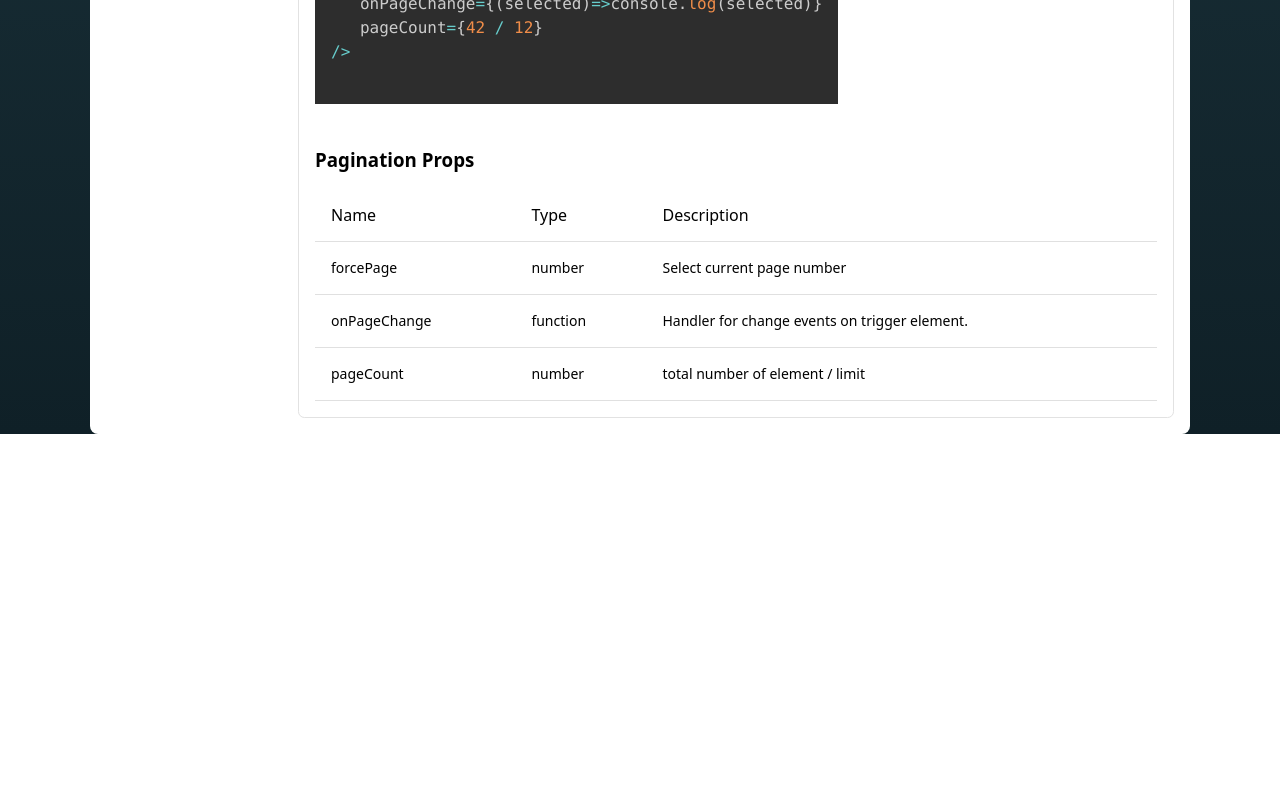
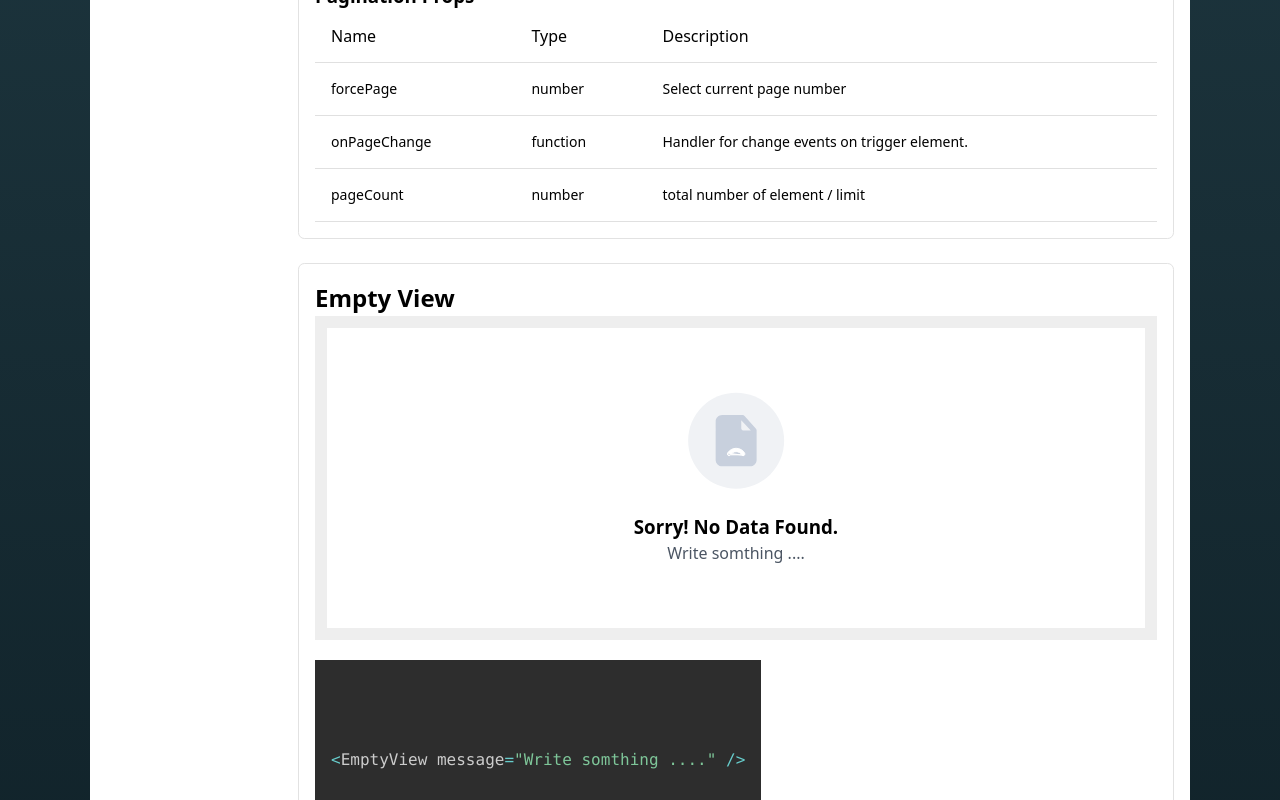
Before and after one commit to SaifulBashar/react-component-for-dummies, a Next.js app: page / in a window 1280 px wide. Shown: the part 2000-2800 px from the top of the page. Before the commit the page ends 2434 px from the top, so only its background shows below. Built offline with nearby package versions, Linux system fonts and the light colour scheme.

Commit message:
empty view

```diff
--- /dev/null
+++ b/components/EmptyView.tsx
@@ -0,0 +1,53 @@
+import styled from "@emotion/styled";
+
+const Container = styled.div`
+  display: flex;
+  flex-direction: column;
+  align-items: center;
+  justify-content: center;
+  min-height: 300px;
+  background: white;
+`;
+
+const Title = styled.h3`
+  font-weight: 600;
+`;
+const Subtitle = styled.p`
+  color: #4b5563;
+`;
+
+export default function EmptyView({
+  message,
+}: {
+  message?: string;
+}): JSX.Element {
+  return (
+    <Container>
+      <svg
+        width="97"
+        height="97"
+        viewBox="0 0 97 97"
+        fill="none"
+        xmlns="http://www.w3.org/2000/svg"
+      >
+        <circle cx="48.1406" cy="48.6855" r="48" fill="#F0F2F5" />
+        <path
+          fillRule="evenodd"
+          clipRule="evenodd"
+          d="M53.2602 28.1479L62.8397 38.4442H55.0881C54.0794 38.4442 53.2602 37.4688 53.2602 36.2682V28.1479ZM67.9571 36.7251L56.5779 23.9251C56.0941 23.3901 55.4054 23.0854 54.6835 23.0854H34.2035C30.5939 23.0854 27.6602 25.9578 27.6602 29.4854V67.8855C27.6602 71.4131 30.5939 74.2855 34.2035 74.2855H62.0768C65.6864 74.2855 68.6202 71.4131 68.6202 67.8855V38.4454C68.6202 37.808 68.3846 37.1962 67.9571 36.7251Z"
+          fill="#C8D0DD"
+        />
+        <path
+          d="M42.516 62.8181L42.516 62.8181C42.0407 63.6114 41.0123 63.8697 40.2186 63.394L42.516 62.8181ZM42.516 62.8181C43.6919 60.8555 45.8461 59.6349 48.134 59.6349C50.4285 59.6349 52.5857 60.8606 53.7601 62.8318L53.7602 62.8318M42.516 62.8181L53.7602 62.8318M53.7602 62.8318C54.0738 63.3581 54.6307 63.6496 55.2 63.6496C55.4922 63.6496 55.7882 63.573 56.0561 63.4134L56.0562 63.4134M53.7602 62.8318L56.0562 63.4134M56.0562 63.4134C56.8508 62.9398 57.1111 61.9119 56.6377 61.1173C54.8614 58.1358 51.6044 56.2852 48.134 56.2852C44.6734 56.2852 41.4211 58.1279 39.6426 61.0965L56.0562 63.4134ZM39.6426 61.0966C39.1672 61.89 39.4251 62.9186 40.2185 63.394L39.6426 61.0966Z"
+          fill="white"
+          stroke="white"
+        />
+      </svg>
+      <br />
+      <Title>Sorry! No Data Found.</Title>
+      <Subtitle>
+        {message ? message : "May be go to back or try something else."}
+      </Subtitle>
+    </Container>
+  );
+}
--- /dev/null
+++ b/components/sections/EmptyViewSection.tsx
@@ -0,0 +1,77 @@
+import { css } from "@emotion/css";
+import { Code } from "../Code";
+import { table_td, table_th } from "../../css/table";
+
+import EmptyView from "../EmptyView";
+
+const code = `
+
+
+<EmptyView message="Write somthing ...." />
+
+
+
+`;
+export function EmptyViewSection() {
+  return (
+    <div id="empty-section">
+      <div
+        className={css`
+          border: 1px solid rgb(226, 226, 226);
+          border-radius: 0.4rem;
+          padding: 1rem;
+        `}
+      >
+        <h2>Empty View</h2>
+        <div
+          className={css`
+            background-color: rgb(238, 238, 238);
+            padding: 12px;
+            margin-bottom: 12px;
+          `}
+        >
+          <EmptyView message="Write somthing ...." />
+        </div>
+        <div
+          className={css`
+            display: flex;
+          `}
+        >
+          <div
+            className={css`
+              min-height: 200px;
+              border-radius: 4px;
+            `}
+          >
+            <Code code={code} />
+          </div>
+        </div>
+        <br />
+
+        <h3>Props</h3>
+
+        <table
+          className={css`
+            min-width: 100%;
+            border-spacing: 0;
+          `}
+        >
+          <thead className="">
+            <tr className="">
+              <th className={table_th}>Name</th>
+              <th className={table_th}>Type</th>
+              <th className={table_th}>Description</th>
+            </tr>
+          </thead>
+          <tbody className="">
+            <tr className="da">
+              <td className={table_td}>message</td>
+              <td className={table_td}>string</td>
+              <td className={table_td}></td>
+            </tr>
+          </tbody>
+        </table>
+      </div>
+    </div>
+  );
+}
--- a/pages/_app.tsx
+++ b/pages/_app.tsx
@@ -13,12 +13,30 @@ const globalStyles = (
       }
       html,
       body {
+        line-height: 1.5;
         margin: 0;
         min-height: 100vh;
         font-family: ui-sans-serif, system-ui, -apple-system, BlinkMacSystemFont,
           "Segoe UI", Roboto, "Helvetica Neue", Arial, "Noto Sans", sans-serif,
           "Apple Color Emoji", "Segoe UI Emoji", "Segoe UI Symbol",
           "Noto Color Emoji";
+      }
+      blockquote,
+      dd,
+      dl,
+      figure,
+      h1,
+      h2,
+      h3,
+      h4,
+      h5,
+      h6,
+      hr,
+      p,
+      pre {
+        margin: 0;
+        margin-top: 0px;
+        margin-bottom: 0px;
       }
     `}
   />
--- a/pages/index.tsx
+++ b/pages/index.tsx
@@ -2,6 +2,7 @@ import { css } from "@emotion/css";
 import { ModalSection } from "../components/sections/ModalSection";
 import { RadioSection } from "../components/sections/RadioSection";
 import { PaginationSection } from "../components/sections/PaginationSection";
+import { EmptyViewSection } from "../components/sections/EmptyViewSection";
 
 function Page() {
   return (
@@ -69,6 +70,9 @@ function Page() {
               <li>
                 <a href="#pagination-section">Pagination</a>
               </li>
+              <li>
+                <a href="#empty-section">Empty View</a>
+              </li>
             </ol>
           </div>
           <div>
@@ -77,6 +81,8 @@ function Page() {
             <RadioSection />
             <br />
             <PaginationSection />
+            <br />
+            <EmptyViewSection />
           </div>
         </div>
       </div>
```
